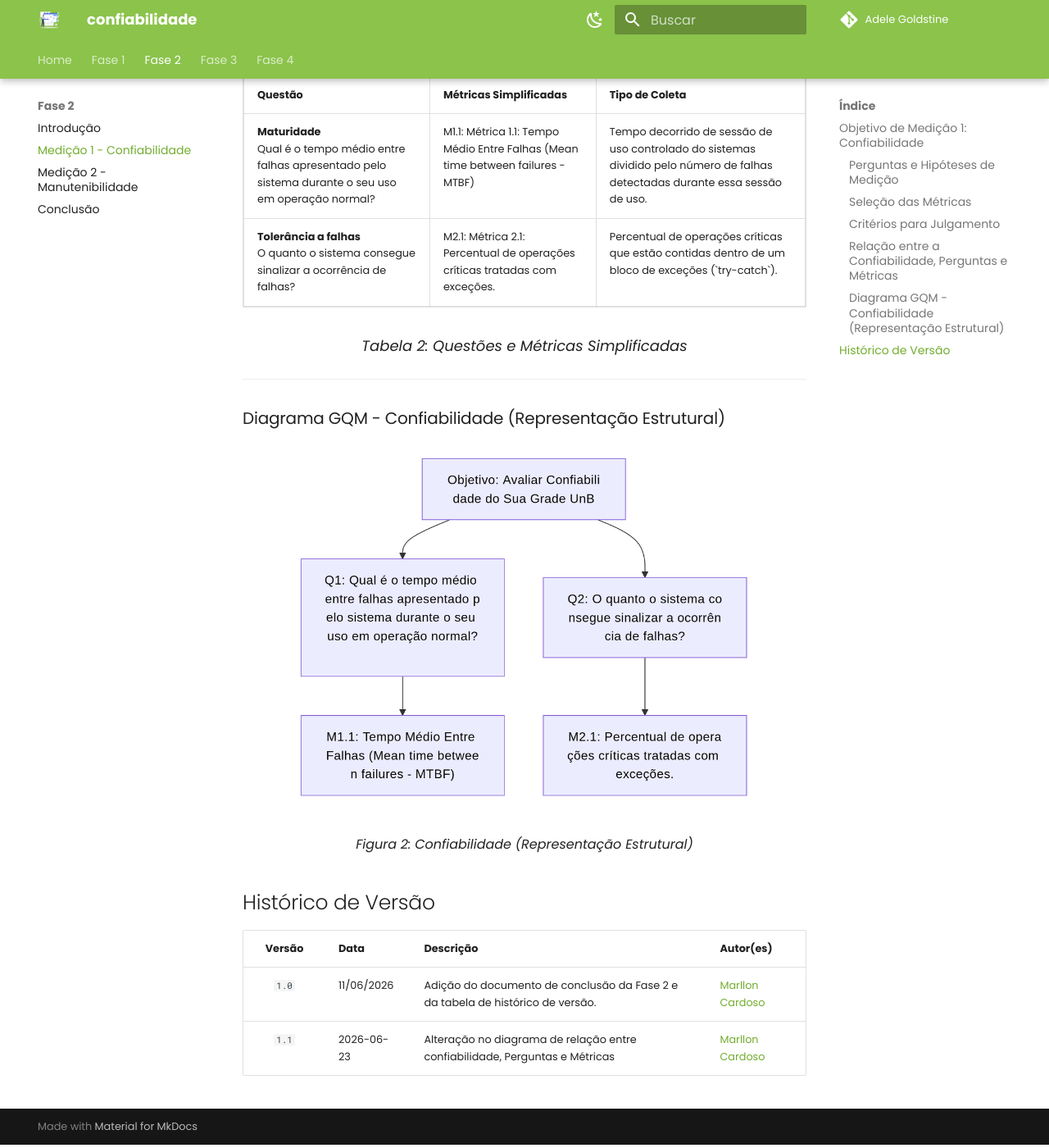
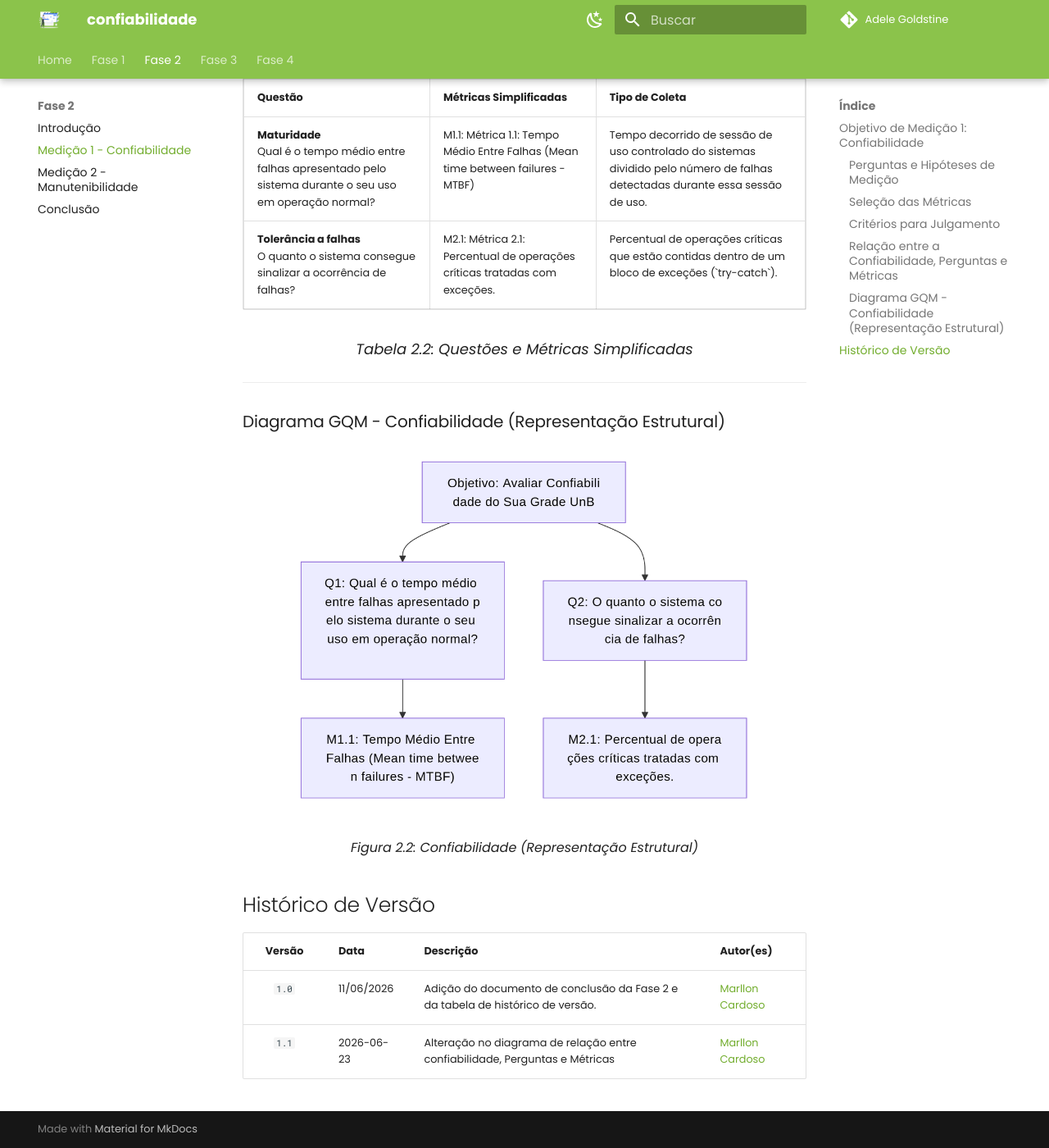
Before and after one commit to FCTE-Qualidade-de-Software-1/2026-1_T01_ADELE_GOLDSTINE, an MkDocs documentation site: the page built from docs/fase2/confiabilidade.md, in a window 1280 px wide and 1400 px high, scrolled down 3159 px. Shown: the whole window at 82% size. Built offline with MkDocs 1.6.1 and Material for MkDocs 9.7.7, drawn with Linux system fonts in a browser that asks for light colours; comment, search, counter and statistics services are not loaded; some of the changed text lies outside the part shown.

Commit message:
cleanup: padroniza legendas de tabelas da fase 2

```diff
--- a/docs/fase2/confiabilidade.md
+++ b/docs/fase2/confiabilidade.md
@@ -1,6 +1,5 @@
 ---
 title: confiabilidade
-
 ---
 
 ## Objetivo de Medição 1: Confiabilidade
@@ -31,7 +30,7 @@
 </div>
 
 <div align="center">
-  <font size="4"><figcaption>Tabela 1: Objetivo de Medição: Confiabilidade</figcaption></font>
+  <font size="4"><figcaption>Tabela 2.1: Objetivo de Medição: Confiabilidade</figcaption></font>
 </div>
 
 ---
@@ -42,17 +41,17 @@
 
 > Confiabilidade: Grau em que um sistema, produto ou componente executa as funções especificadas sob condições especificadas por um período de tempo especificado
 
+**Questão 1: Maturidade** (Grau em que um sistema, produto ou componente atende às necessidades de confiabilidade sob operação normal)
 
-**Questão 1: Maturidade** (Grau em que um sistema, produto ou componente atende às necessidades de confiabilidade sob operação normal)
 > Qual é o tempo médio entre falhas apresentado pelo sistema durante o seu uso em operação normal?
 
-* **Hipótese 1.1 (H1.1):** O sistema apresentará um Tempo Médio Entre Falhas (MTBF) superior a 10 minutos ou nenhuma falha encontrada.
-
+- **Hipótese 1.1 (H1.1):** O sistema apresentará um Tempo Médio Entre Falhas (MTBF) superior a 10 minutos ou nenhuma falha encontrada.
 
 **Questão 2: Tolerância a falhas** (Grau em que um sistema, produto ou componente opera conforme o pretendido, apesar da presença de falhas de hardware ou software)
+
 > O quanto o sistema consegue sinalizar a ocorrência de falhas?
 
-* **Hipótese 2.1 (H2.1):** 90% ou mais das operações críticas, como conexões com banco de dados, manipulação de arquivos e autenticação e autorização de usuários, possuirão um mecanismo adequado de tratamento de exceções (try-catch).
+- **Hipótese 2.1 (H2.1):** 90% ou mais das operações críticas, como conexões com banco de dados, manipulação de arquivos e autenticação e autorização de usuários, possuirão um mecanismo adequado de tratamento de exceções (try-catch).
 
 ---
 
@@ -60,53 +59,48 @@
 
 **Questão 1: Maturidade**
 
-* **Métrica 1.1: Tempo Médio Entre Falhas (Mean time between failures - MTBF)**
-    * **Definição:** Tempo decorrido de sessão de uso controlado do sistemas dividido pelo número de falhas detectadas durante essa sessão de uso. Neste contexto, a "falhas" referen-se à eventos que impessam ou atrapalhem o uso do sistema por parte do usuário, como falhas de autenticação, falhas de carregamento das páginas, problemas para exportar os arquivos gerados e outras falhas da mesma natureza.
-    * **Fórmula:** `(Tempo da sessão de uso em minutos) / (quantidade de falhas identificadas)`
-    * **Coleta:**
-        1. Iniciar uma sessão de uso com usuários finais;
-        2. Incrementar 1 em um contador iniciado em 0 a cada falha encontrado pelos usuários;
-        3. Ao final da sessão, coletar o tempo decorrido da mesma em minutos;
-        4.  Aplicar a fórmula apontada acima.
+- **Métrica 1.1: Tempo Médio Entre Falhas (Mean time between failures - MTBF)**
+  - **Definição:** Tempo decorrido de sessão de uso controlado do sistemas dividido pelo número de falhas detectadas durante essa sessão de uso. Neste contexto, a "falhas" referen-se à eventos que impessam ou atrapalhem o uso do sistema por parte do usuário, como falhas de autenticação, falhas de carregamento das páginas, problemas para exportar os arquivos gerados e outras falhas da mesma natureza.
+  - **Fórmula:** `(Tempo da sessão de uso em minutos) / (quantidade de falhas identificadas)`
+  - **Coleta:**
+    1. Iniciar uma sessão de uso com usuários finais;
+    2. Incrementar 1 em um contador iniciado em 0 a cada falha encontrado pelos usuários;
+    3. Ao final da sessão, coletar o tempo decorrido da mesma em minutos;
+    4. Aplicar a fórmula apontada acima.
 
-    * **Pontuação de Julgamento:**
+  - **Pontuação de Julgamento:**
 
-    | **Excelente** | **Bom** | **Regular** | **Insatisfatório** |
-    |:--------------:|:--------:|:-------------:|:-------------------:|
-    | MTBF > 10 minutos ou nenhuma falha detectada | MTBF entre 4 e 10 minutos | MTBF entre 1 e 4 minutos | MTBF < 1 hora |
-
-    * **Propósito:** Avaliar o nível de estabilidade alcançado pelo produto sob a perspectiva dos usuários finais.
-
+  |                **Excelente**                 |          **Bom**          |       **Regular**        | **Insatisfatório** |
+  | :------------------------------------------: | :-----------------------: | :----------------------: | :----------------: |
+  | MTBF > 10 minutos ou nenhuma falha detectada | MTBF entre 4 e 10 minutos | MTBF entre 1 e 4 minutos |   MTBF < 1 hora    |
+  - **Propósito:** Avaliar o nível de estabilidade alcançado pelo produto sob a perspectiva dos usuários finais.
 
 **Questão 2: Tolerância a falhas**
 
-* **Métrica 2.1: Percentual de operações críticas tratadas com exceções.**
-    * **Definição:** Percentual de operações críticas que estão contidas dentro de um bloco de exceções (`try-catch`) para os módulos de Backend e Frontend (conforme detalhados na Fase 1 - Contexto da Avaliação).
-    * **Fórmula:** `(Número de operações críticas com try-catch / Número total de operações críticas) * 100`
-    * **Coleta:**
-        1. Definir a lista de "operações críticas": chamadas de função/método para conexão com banco de dados, manipulação de arquivos, manipulação de dados do web scraping, autenticação e autorização.
-        2. Em **todo o código-fonte do projeto**, contar o número total de ocorrências dessas operações.
-        3. Contar quantas dessas ocorrências estão sintaticamente dentro de um bloco `try { ... }`.
-        4. Aplicar a fórmula acima.
+- **Métrica 2.1: Percentual de operações críticas tratadas com exceções.**
+  - **Definição:** Percentual de operações críticas que estão contidas dentro de um bloco de exceções (`try-catch`) para os módulos de Backend e Frontend (conforme detalhados na Fase 1 - Contexto da Avaliação).
+  - **Fórmula:** `(Número de operações críticas com try-catch / Número total de operações críticas) * 100`
+  - **Coleta:**
+    1. Definir a lista de "operações críticas": chamadas de função/método para conexão com banco de dados, manipulação de arquivos, manipulação de dados do web scraping, autenticação e autorização.
+    2. Em **todo o código-fonte do projeto**, contar o número total de ocorrências dessas operações.
+    3. Contar quantas dessas ocorrências estão sintaticamente dentro de um bloco `try { ... }`.
+    4. Aplicar a fórmula acima.
+  - **Pontuação de Julgamento:**
 
-    * **Pontuação de Julgamento:**
-
-    | **Excelente** | **Bom** | **Regular** | **Insatisfatório** |
-    |:--------------:|:--------:|:-------------:|:-------------------:|
-    | ≥ 90% | 70%–89% | 40%–69% | < 40% |
-
-    * **Propósito:** Medir a robustez do código contra erros em tempo de execução.
+  | **Excelente** | **Bom** | **Regular** | **Insatisfatório** |
+  | :-----------: | :-----: | :---------: | :----------------: |
+  |     ≥ 90%     | 70%–89% |   40%–69%   |       < 40%        |
+  - **Propósito:** Medir a robustez do código contra erros em tempo de execução.
 
 ### Critérios para Julgamento
 
-* **Aceitável:** ≥ 70% das métricas classificadas como "Bom" ou "Excelente". O sistema demonstra robustez e previsibilidade.
-* **Parcialmente aceitável:** Entre 40% e 69% das métricas com nível "Regular" ou superior. O sistema funciona, mas pode apresentar instabilidades pontuais.
-* **Inaceitável:** > 30% das métricas atingindo o nível "Insatisfatório". A estabilidade do sistema é considerada crítica e propensa a falhas.
+- **Aceitável:** ≥ 70% das métricas classificadas como "Bom" ou "Excelente". O sistema demonstra robustez e previsibilidade.
+- **Parcialmente aceitável:** Entre 40% e 69% das métricas com nível "Regular" ou superior. O sistema funciona, mas pode apresentar instabilidades pontuais.
+- **Inaceitável:** > 30% das métricas atingindo o nível "Insatisfatório". A estabilidade do sistema é considerada crítica e propensa a falhas.
 
 ---
 
 ### Relação entre a Confiabilidade, Perguntas e Métricas
-
 
 <div align="center">
   <table border="1" cellspacing="0" cellpadding="8" style="border-collapse: collapse; text-align: left;">
@@ -136,7 +130,7 @@
   </table>
 
   <div style="margin-top: 8px; text-align: center;">
-    <font size="4"><figcaption>Tabela 2: Questões e Métricas Simplificadas</figcaption></font>
+    <font size="4"><figcaption>Tabela 2.2: Questões e Métricas Simplificadas</figcaption></font>
   </div>
 </div>
 
@@ -145,13 +139,14 @@
 ### Diagrama GQM - Confiabilidade (Representação Estrutural)
 
 ![Confiabilidade (Representação Estrutural)](../assets/confiabilidade.png)
+
 <div align="center">
-  <font size="3"><figcaption>Figura 2: Confiabilidade (Representação Estrutural)</figcaption></font>
+  <font size="3"><figcaption>Figura 2.2: Confiabilidade (Representação Estrutural)</figcaption></font>
 </div>
 
 ## Histórico de Versão
 
-| Versão | Data       | Descrição                  | Autor(es) |
-|:------:|:-----------|:---------------------------|:----------|
-| `1.0`  | 11/06/2026 | Adição do documento de conclusão da Fase 2 e da tabela de histórico de versão.                                              | [Marllon Cardoso](https://github.com/m4rllon)             |
-| `1.1`    | 2026-06-23 | Alteração no diagrama de relação entre confiabilidade, Perguntas e Métricas | [Marllon Cardoso](https://github.com/m4rllon)     |
+| Versão | Data       | Descrição                                                                      | Autor(es)                                     |
+| :----: | :--------- | :----------------------------------------------------------------------------- | :-------------------------------------------- |
+| `1.0`  | 11/06/2026 | Adição do documento de conclusão da Fase 2 e da tabela de histórico de versão. | [Marllon Cardoso](https://github.com/m4rllon) |
+| `1.1`  | 2026-06-23 | Alteração no diagrama de relação entre confiabilidade, Perguntas e Métricas    | [Marllon Cardoso](https://github.com/m4rllon) |
```
Also changed, not shown: docs/fase2/introducao.md (+1 -1 lines), docs/fase2/manutenibilidade.md (+2 -2 lines).
